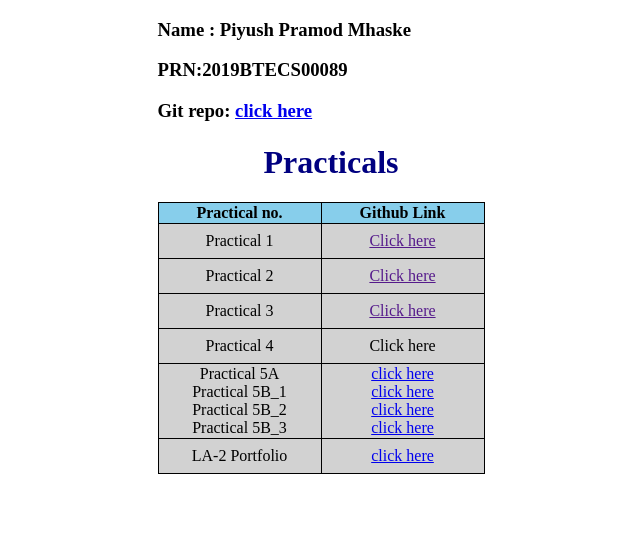
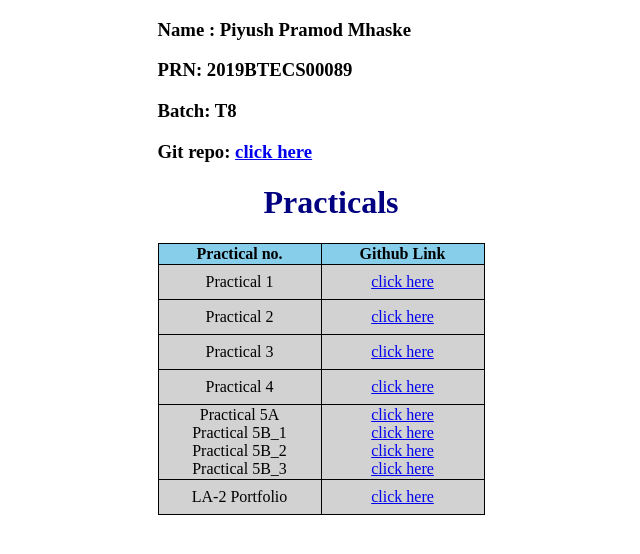
Before and after one commit to Piyush4620/2019BTECS00089_PL3, a plain HTML site: page common instructions/common Instruction.html in a window 1280 px wide. Shown: the whole page, without its empty margins (319-959 px from the left). Drawn offline with Linux system fonts and the light colour scheme.

Commit message:
Modified common instructions

```diff
--- a/common instructions/common Instruction.html
+++ b/common instructions/common Instruction.html
@@ -13,7 +13,7 @@
 <body>
         <div id="header">
             <H3>Name : Piyush Pramod Mhaske</H3>
-            <h3>PRN:2019BTECS00089</h3>
+            <h3>PRN: 2019BTECS00089</h3> <span><h3> Batch: T8</h3></span>
             <h3>Git repo: <a href="https://github.com/Piyush4620/2019BTECS00089_PL3">click here</a></h3>
         </div>
             <h1>Practicals</h1>
@@ -24,19 +24,19 @@
                 </tr>
                 <tr>
                     <td>Practical 1</td>
-                    <td><a href="">Click here</a></td>
+                    <td><a href="https://piyush4620.github.io/2019BTECS00089_PL3/Practical%20No.%201/2019btecs00089_P1PS1.pdf">click here</a></td>
                 </tr>
                 <tr>
                     <td>Practical 2</td>
-                    <td><a href="">Click here</a></td>
+                    <td><a href="https://piyush4620.github.io/2019BTECS00089_PL3/Practical%20No.%202/2019BTECS00089_P2PS12.pdf">click here</a></td>
                 </tr>
                 <tr>
                     <td>Practical 3</td>
-                    <td><a href="">Click here</a></td>
+                    <td><a href="https://github.com/Piyush4620/2019BTECS00089_PL3/blob/main/Practical%20No.%203/2019BTECS00089_P3PS.docx">click here</a></td>
                 </tr>
                 <tr>
                     <td>Practical 4</td>
-                    <td><a href=""></a>Click here</td>
+                    <td><a href="https://github.com/Piyush4620/2019BTECS00089_PL3/blob/main/Practical%20No.%204/2019BTECS00089_P4PS1.docx">click here</a></td>
                 </tr>
                 <tr>
                     <td>Practical 5A <br> Practical 5B_1 <br> Practical 5B_2 <br> Practical 5B_3</td>
```
